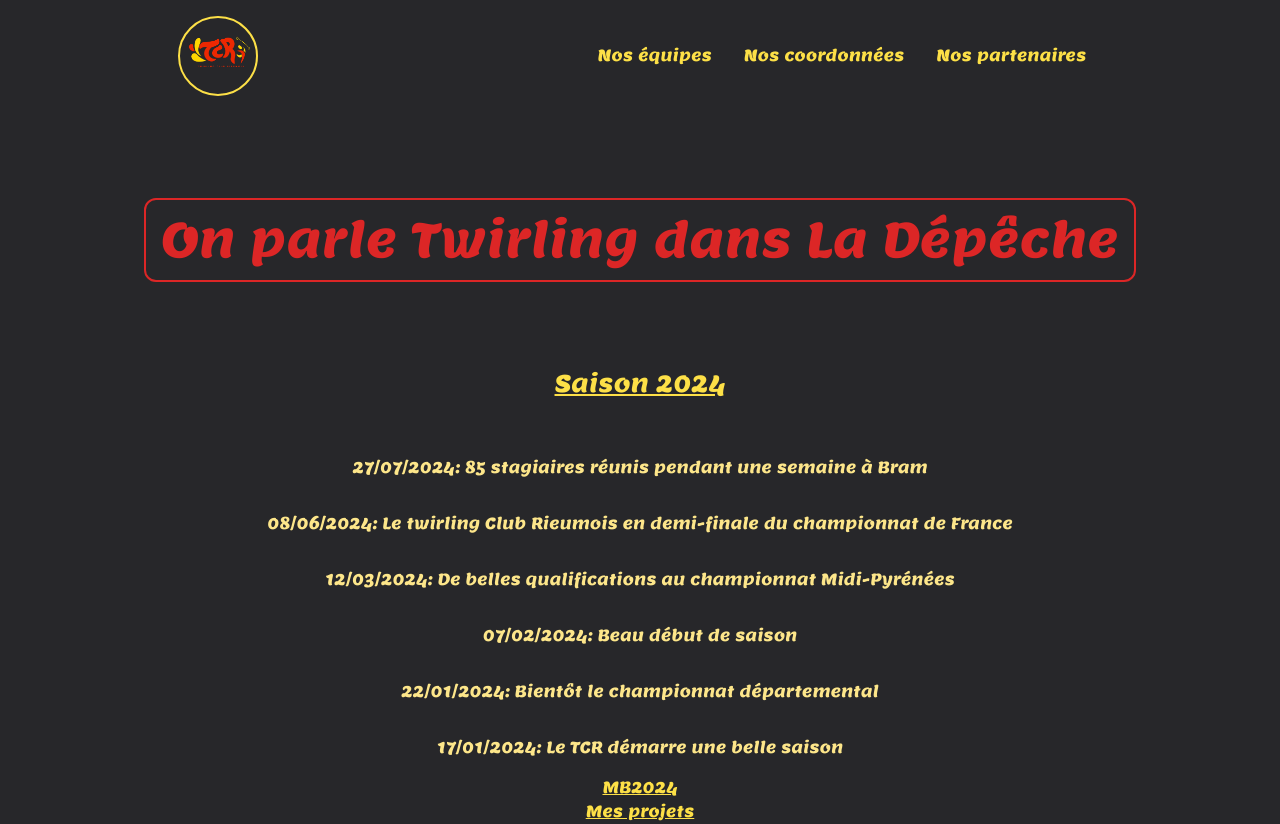
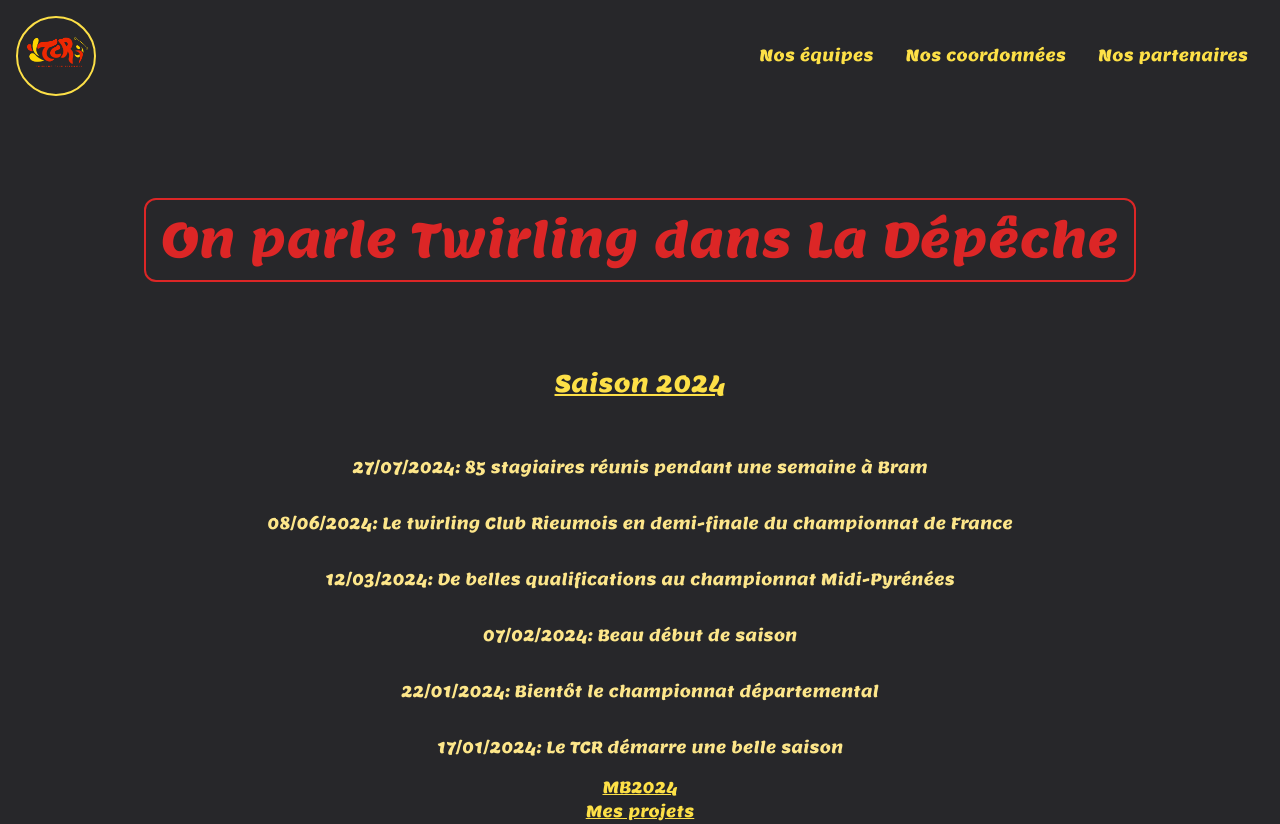
Before and after one commit to Marjo-dev31/TCR, an Angular app: page /press in a window 1280 px wide. Built offline with nearby package versions, Linux system fonts and the light colour scheme.

Commit message:
monday done

```diff
--- a/src/app/pages/home/home.component.html
+++ b/src/app/pages/home/home.component.html
@@ -15,7 +15,7 @@
       class="max-w-6xl grid grid-cols-10 grid-rows-10 gap-4 relative [perspective:1000px]"
     >
       <div
-        class="relative bg-gradient-to-r from-red-600 via-orange-500 to-yellow-300 p-0.5 rounded-xl col-span-3 row-span-7 [backface-visibility:hidden] hover:bg-gradient-to-br hover:from-yellow-300 hover:to-red-600 duration-1000 [transform-style:preserve-3d] hover:[transform:rotateY(180deg)]"
+        class="relative bg-gradient-to-r from-red-600 via-orange-500 to-yellow-300 p-0.5 rounded-xl col-span-3 row-span-7 [backface-visibility:hidden] hover:bg-gradient-to-br hover:from-yellow-300 hover:to-red-600 duration-1000 [transform-style:preserve-3d] hover:[transform:rotateY(180deg)] z-10"
       >
         <div class="absolute inset-0 m-0.5">
           <div
@@ -85,7 +85,7 @@
         <img
           src="../../../assets/images/file.png"
           alt="logo"
-          class="absolute top-0 left-0 h-full object-contain object-center rounded-xl bg-zinc-800"
+          class="absolute top-0 left-0 h-full object-contain object-center rounded-xl bg-zinc-800 "
         />
         <img src="../../../assets/images/file (1).png" alt="" class="absolute top-0 left-0 h-full object-contain object-center animate-fadeIn1 animation-delay-2s ">
         <img src="../../../assets/images/file (2).png" alt="" class="absolute top-0 left-0 h-full object-contain object-center animate-fadeIn2 animation-delay-2s ">
--- a/src/app/shared/header/header.component.html
+++ b/src/app/shared/header/header.component.html
@@ -1,4 +1,4 @@
-<nav class="flex items-center justify-around m-4">
+<nav class="flex items-center justify-between m-4">
     <a [routerLink]="['/']" routerLinkActive="router-link-active" class="w-20 h-20 border-2 rounded-full border-yellow-300">
         <img src="../../../assets/images/IMG-1120.png" alt="logo du TCR" class="h-full object-contain object-center">
     </a>
```
